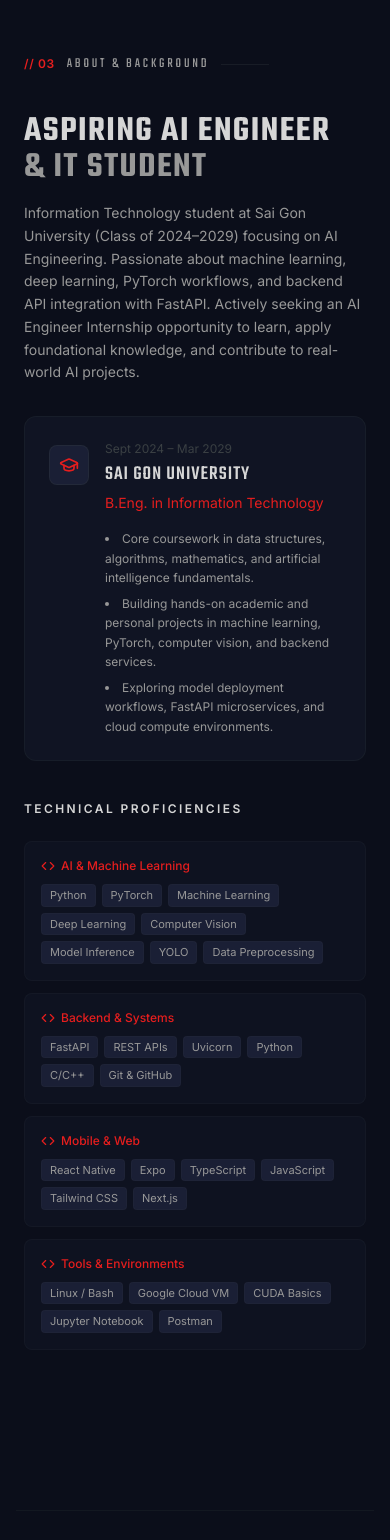
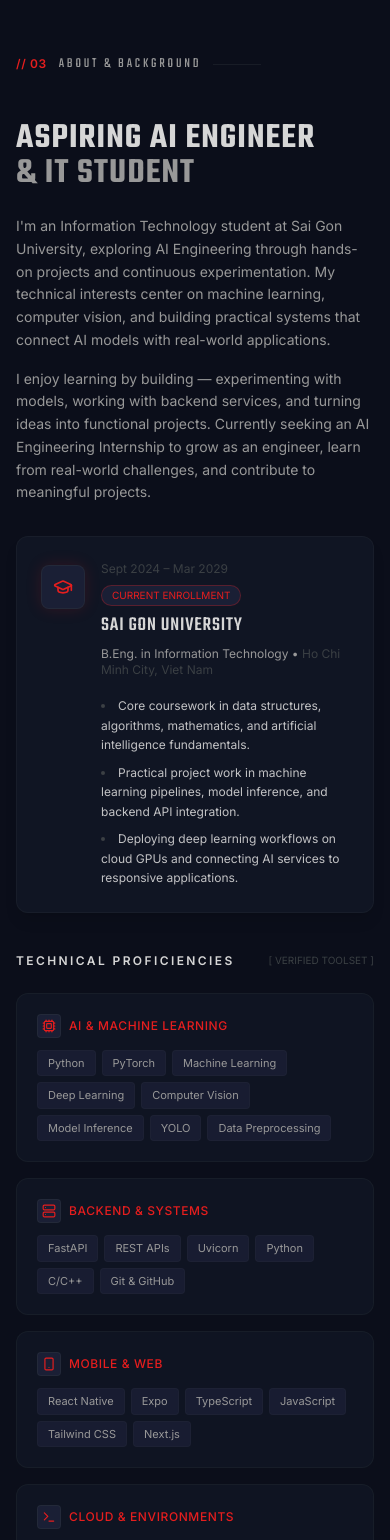
Before and after one commit to ChienPM-27/Portfolio, a Next.js app: page / in a window 390 px wide. Shown: the part 4180-5720 px from the top of the page. Built offline with nearby package versions, Linux system fonts and the light colour scheme; no server answers.

Commit message:
feat(about): enhance About section with authentic AI Engineer Intern narrative, scannable education card, and verified proficiencies

```diff
--- a/components/about/AboutSection.tsx
+++ b/components/about/AboutSection.tsx
@@ -1,57 +1,146 @@
 "use client";
 
-import React from "react";
+import React, { useRef } from "react";
 import { profile } from "@/data/profile";
-import { GraduationCap, Code } from "lucide-react";
+import {
+  GraduationCap,
+  Cpu,
+  Server,
+  Smartphone,
+  Terminal,
+  type LucideIcon,
+} from "lucide-react";
+import { gsap, ScrollTrigger, useGSAP } from "@/lib/gsap";
+import { isReducedMotionPreferred } from "@/lib/scroll-utils";
+
+const CATEGORY_ICONS: Record<string, LucideIcon> = {
+  "AI & Machine Learning": Cpu,
+  "Backend & Systems": Server,
+  "Mobile & Web": Smartphone,
+  "Cloud & Environments": Terminal,
+};
 
 export function AboutSection() {
+  const containerRef = useRef<HTMLDivElement>(null);
+
+  useGSAP(
+    () => {
+      if (isReducedMotionPreferred()) return;
+
+      const container = containerRef.current;
+      if (!container) return;
+
+      const tl = gsap.timeline({
+        scrollTrigger: {
+          trigger: container,
+          start: "top 80%",
+          toggleActions: "play none none none",
+        },
+      });
+
+      tl.fromTo(
+        ".about-header",
+        { opacity: 0, y: 15 },
+        { opacity: 1, y: 0, duration: 0.6, ease: "power2.out" }
+      )
+        .fromTo(
+          ".about-col-left",
+          { opacity: 0, y: 25 },
+          { opacity: 1, y: 0, duration: 0.8, ease: "power3.out" },
+          "-=0.3"
+        )
+        .fromTo(
+          ".about-skill-card",
+          { opacity: 0, y: 20 },
+          {
+            opacity: 1,
+            y: 0,
+            duration: 0.6,
+            stagger: 0.1,
+            ease: "power2.out",
+          },
+          "-=0.5"
+        );
+    },
+    { scope: containerRef }
+  );
+
   return (
-    <section id="about" className="py-20 px-6 max-w-6xl mx-auto relative z-10">
+    <section
+      ref={containerRef}
+      id="about"
+      className="py-20 sm:py-28 px-4 sm:px-6 lg:px-12 max-w-7xl mx-auto relative z-10"
+    >
       <div className="border-t border-hud-dim/20 pt-16">
         {/* Section Header */}
-        <div className="flex items-center gap-3 mb-10">
+        <div className="about-header flex items-center gap-3 mb-12">
           <span className="font-mono text-xs text-cyber-red font-semibold tracking-wider">
             // 03
           </span>
           <span className="font-display text-sm tracking-[0.2em] uppercase text-hud-muted">
-            About & Background
+            About &amp; Background
           </span>
           <span className="w-12 h-[1px] bg-hud-dim/30" />
         </div>
 
-        <div className="grid grid-cols-1 lg:grid-cols-12 gap-10">
-          {/* Left Column: Background & Education */}
-          <div className="lg:col-span-6 flex flex-col gap-8">
+        <div className="grid grid-cols-1 lg:grid-cols-12 gap-10 lg:gap-14 items-start">
+          {/* Left Column: Narrative & Education Card */}
+          <div className="about-col-left lg:col-span-6 flex flex-col gap-8">
             <div>
-              <h2 className="font-display text-4xl sm:text-5xl font-semibold tracking-[0.04em] uppercase text-hud-white leading-[1.0]">
+              <h2 className="font-display text-4xl sm:text-5xl lg:text-6xl font-semibold tracking-[0.03em] uppercase text-hud-white leading-[0.96]">
                 Aspiring AI Engineer
                 <br />
                 <span className="text-hud-muted">&amp; IT Student</span>
               </h2>
-              <p className="text-hud-muted mt-4 leading-relaxed text-sm sm:text-base font-normal">
-                {profile.summary}
+
+              <div className="mt-6 flex flex-col gap-4 text-sm sm:text-base text-hud-muted font-normal leading-relaxed max-w-xl">
+                <p>
+                  I&apos;m an Information Technology student at Sai Gon University,
+                  exploring AI Engineering through hands-on projects and
+                  continuous experimentation. My technical interests center on
+                  machine learning, computer vision, and building practical
+                  systems that connect AI models with real-world applications.
+                </p>
+                <p>
+                  I enjoy learning by building &mdash; experimenting with models,
+                  working with backend services, and turning ideas into
+                  functional projects. Currently seeking an AI Engineering
+                  Internship to grow as an engineer, learn from real-world
+                  challenges, and contribute to meaningful projects.
                 </p>
               </div>
+            </div>
 
-            {/* Education Card directly from resume */}
-            <div className="p-6 rounded-xl bg-obsidian-light/80 border border-hud-dim/20 hover:border-hud-dim/40 transition-colors">
-              <div className="flex items-start gap-4">
-                <div className="w-10 h-10 rounded-lg bg-obsidian-surface border border-hud-dim/30 flex items-center justify-center text-cyber-red shrink-0 mt-1">
+            {/* Education Card */}
+            <div className="p-6 sm:p-7 rounded-xl bg-obsidian-light/85 border border-hud-dim/20 hover:border-hud-dim/40 transition-colors shadow-lg">
+              <div className="flex items-start gap-4 sm:gap-5">
+                <div className="w-11 h-11 rounded-lg bg-obsidian-surface border border-hud-dim/30 flex items-center justify-center text-cyber-red shrink-0 mt-1 shadow-[0_0_16px_rgba(230,30,30,0.15)]">
                   <GraduationCap className="w-5 h-5" />
                 </div>
-                <div className="flex flex-col gap-1">
+                <div className="flex flex-col gap-1.5 w-full">
+                  <div className="flex items-center justify-between flex-wrap gap-2">
                     <span className="text-xs font-mono text-hud-dim">
                       {profile.education.period}
                     </span>
-                  <h3 className="font-display text-xl tracking-[0.05em] uppercase font-medium text-hud-white">
+                    <span className="text-[10px] font-mono px-2.5 py-0.5 rounded-full bg-obsidian-surface text-cyber-red border border-cyber-red/30">
+                      CURRENT ENROLLMENT
+                    </span>
+                  </div>
+
+                  <h3 className="font-display text-xl sm:text-2xl tracking-[0.04em] uppercase font-medium text-hud-white">
                     {profile.education.institution}
                   </h3>
-                  <p className="text-sm font-mono text-cyber-red">
-                    {profile.education.degree}
+
+                  <p className="text-xs sm:text-sm font-mono text-hud-muted">
+                    {profile.education.degree} &bull;{" "}
+                    <span className="text-hud-dim">{profile.education.location}</span>
                   </p>
-                  <ul className="mt-3 space-y-1.5 text-xs text-hud-muted list-disc list-inside leading-relaxed font-mono">
+
+                  <ul className="mt-3 space-y-2 text-xs text-hud-muted list-disc list-inside leading-relaxed font-mono">
                     {profile.education.highlights.map((h, i) => (
-                      <li key={i}>{h}</li>
+                      <li key={i} className="text-hud-dim">
+                        <span className="text-hud-white/90">{h}</span>
+                      </li>
                     ))}
                   </ul>
                 </div>
@@ -61,31 +150,47 @@ export function AboutSection() {
 
           {/* Right Column: Technical Proficiencies */}
           <div className="lg:col-span-6 flex flex-col gap-4">
-            <h3 className="font-mono text-xs tracking-[0.2em] uppercase font-semibold text-hud-white mb-2">
+            <div className="about-header flex items-center justify-between mb-2">
+              <h3 className="font-mono text-xs tracking-[0.2em] uppercase font-semibold text-hud-white">
                 Technical Proficiencies
               </h3>
-            <div className="grid grid-cols-1 sm:grid-cols-2 gap-3">
-              {profile.skills.map((skillGroup, idx) => (
+              <span className="font-mono text-[10px] text-hud-dim uppercase">
+                [ VERIFIED TOOLSET ]
+              </span>
+            </div>
+
+            <div className="grid grid-cols-1 sm:grid-cols-2 gap-4">
+              {profile.skills.map((skillGroup, idx) => {
+                const Icon = CATEGORY_ICONS[skillGroup.category] || Cpu;
+                return (
                   <div
                     key={idx}
-                  className="p-4 rounded-lg bg-obsidian-light/60 border border-hud-dim/15"
+                    className="about-skill-card p-5 rounded-xl bg-obsidian-light/75 border border-hud-dim/20 hover:border-cyber-red/30 hover:bg-obsidian-surface/60 transition-colors flex flex-col justify-between gap-4"
                   >
-                  <div className="text-xs font-mono text-cyber-red font-medium mb-2.5 flex items-center gap-1.5">
-                    <Code className="w-3.5 h-3.5" />
+                    <div>
+                      <div className="text-xs font-mono text-cyber-red font-medium mb-3 flex items-center gap-2">
+                        <div className="w-6 h-6 rounded bg-obsidian-surface border border-hud-dim/30 flex items-center justify-center text-cyber-red">
+                          <Icon className="w-3.5 h-3.5" />
+                        </div>
+                        <span className="tracking-wider uppercase">
                           {skillGroup.category}
+                        </span>
                       </div>
+
                       <div className="flex flex-wrap gap-1.5">
                         {skillGroup.items.map((item, i) => (
                           <span
                             key={i}
-                        className="text-[11px] font-mono px-2 py-0.5 rounded bg-obsidian-surface text-hud-muted border border-hud-dim/15"
+                            className="text-[11px] font-mono px-2.5 py-1 rounded bg-obsidian-surface/90 text-hud-muted border border-hud-dim/15 hover:text-hud-white hover:border-hud-dim/40 transition-colors"
                           >
                             {item}
                           </span>
                         ))}
                       </div>
                     </div>
-              ))}
+                  </div>
+                );
+              })}
             </div>
           </div>
         </div>
--- a/data/profile.ts
+++ b/data/profile.ts
@@ -6,9 +6,9 @@ export const profile: Profile = {
   status: "IT Student @ Sai Gon University • Seeking AI Engineer Internship",
   location: "Ho Chi Minh City, Viet Nam",
   positioning:
-    "Information Technology student passionate about AI Engineering — building practical machine learning models, PyTorch pipelines, and backend APIs.",
+    "Information Technology student at Sai Gon University exploring AI Engineering — building practical machine learning pipelines, PyTorch models, and backend APIs.",
   summary:
-    "Information Technology student at Sai Gon University (Class of 2024–2029) focusing on AI Engineering. Passionate about machine learning, deep learning, PyTorch workflows, and backend API integration with FastAPI. Actively seeking an AI Engineer Internship opportunity to learn, apply foundational knowledge, and contribute to real-world AI projects.",
+    "I'm an Information Technology student at Sai Gon University, exploring AI Engineering through hands-on projects and continuous experimentation. My technical interests include machine learning, computer vision, and building practical systems that connect AI models with real-world applications.\n\nI enjoy learning by building — experimenting with models, working with backend services, and turning ideas into functional projects. Currently seeking an AI Engineering Internship to grow as an engineer, learn from real-world challenges, and contribute to meaningful projects.",
   education: {
     degree: "B.Eng. in Information Technology",
     institution: "Sai Gon University",
@@ -16,8 +16,8 @@ export const profile: Profile = {
     period: "Sept 2024 – Mar 2029",
     highlights: [
       "Core coursework in data structures, algorithms, mathematics, and artificial intelligence fundamentals.",
-      "Building hands-on academic and personal projects in machine learning, PyTorch, computer vision, and backend services.",
-      "Exploring model deployment workflows, FastAPI microservices, and cloud compute environments.",
+      "Practical project work in machine learning pipelines, model inference, and backend API integration.",
+      "Deploying deep learning workflows on cloud GPUs and connecting AI services to responsive applications.",
     ],
   },
   skills: [
@@ -57,10 +57,11 @@ export const profile: Profile = {
       ],
     },
     {
-      category: "Tools & Environments",
+      category: "Cloud & Environments",
       items: [
+        "Google Cloud VM",
+        "NVIDIA L4 GPU",
         "Linux / Bash",
-        "Google Cloud VM",
         "CUDA Basics",
         "Jupyter Notebook",
         "Postman",
```
Also changed, not shown: specs/003-about-section-enhancement/spec.md (added, +56 -0 lines). Lines whose indentation alone changed are shown as unchanged.
